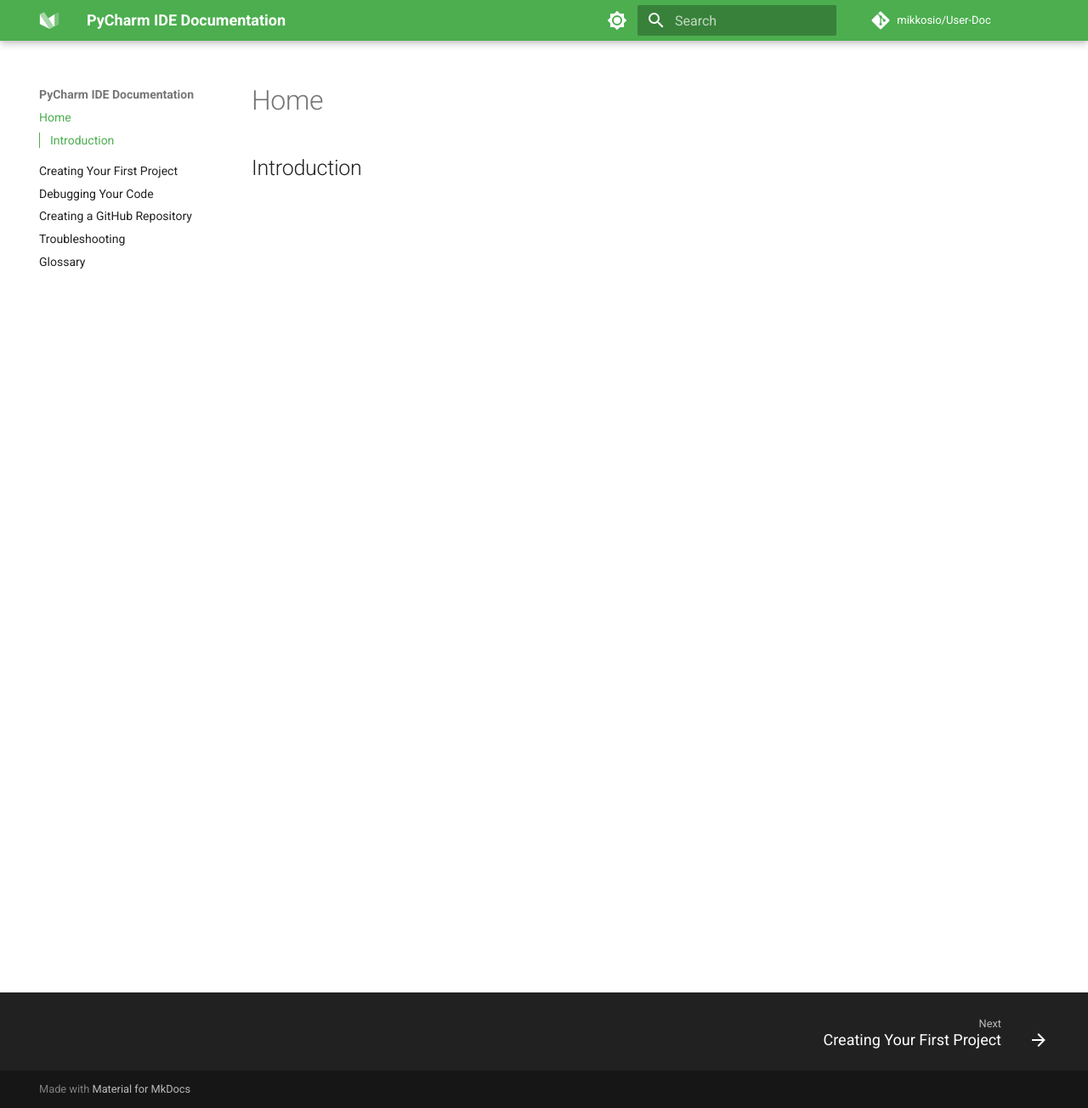
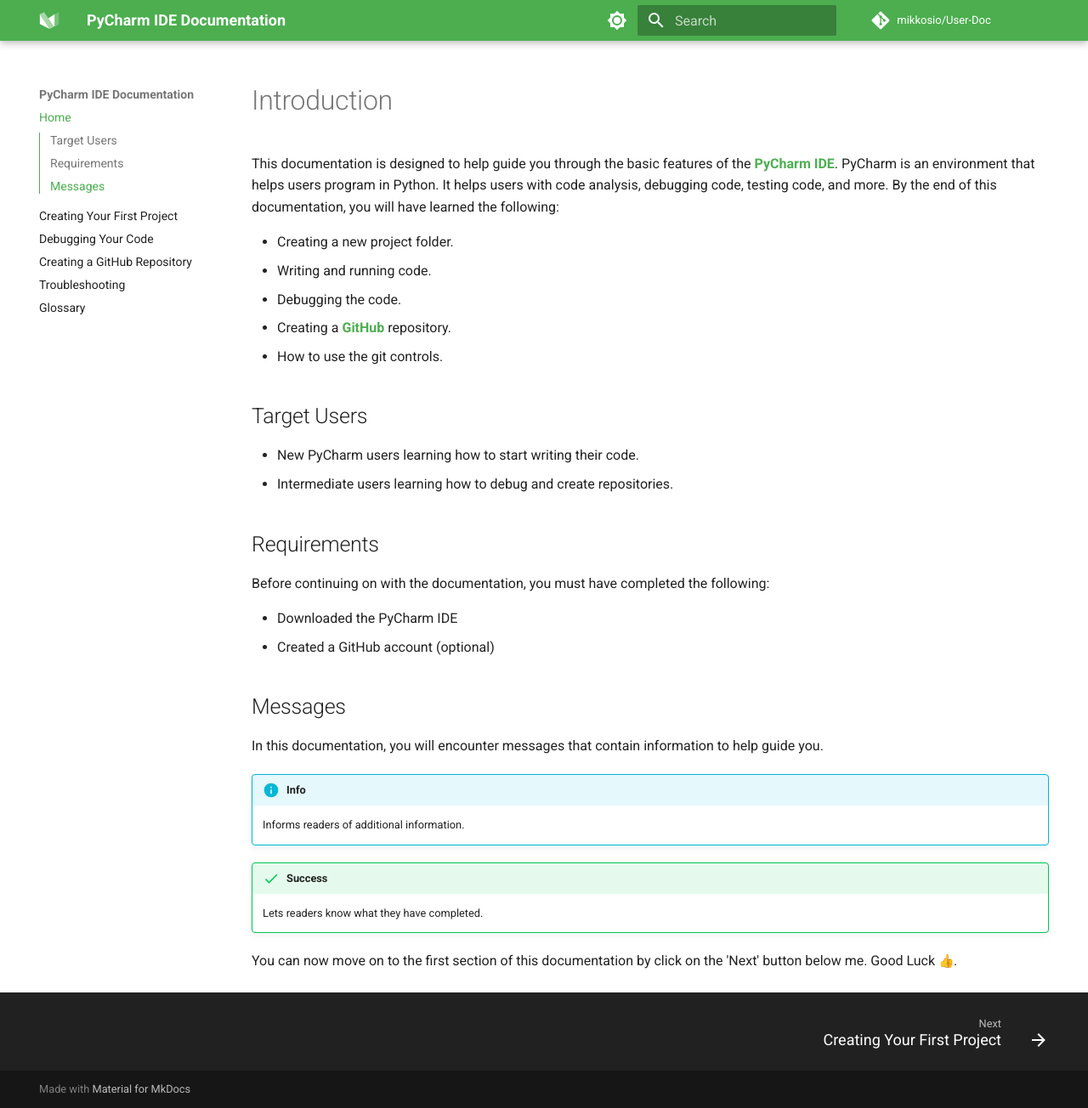
Before and after one commit to mikkosio/User-Doc, an MkDocs documentation site: the page built from docs/index.md, in a window 1280 px wide and 1304 px high. Shown: the whole window at 85% size. Built offline with MkDocs 1.6.1 and Material for MkDocs 9.7.7, drawn with Linux system fonts in a browser that asks for light colours; emoji names are drawn with the system emoji font; comment, search, counter and statistics services are not loaded.

Commit message:
Completed introduction page

```diff
--- a/docs/index.md
+++ b/docs/index.md
@@ -16,4 +16,36 @@
         index.md  # The documentation homepage.
         ...       # Other markdown pages, images and other files. -->
 
-## Introduction
+# Introduction
+
+This documentation is designed to help guide you through the basic features of the [**PyCharm IDE**](https://www.jetbrains.com/pycharm/). PyCharm is an environment that helps users program in Python. It helps users with code analysis, debugging code, testing code, and more. By the end of this documentation, you will have learned the following:
+
+- Creating a new project folder.
+- Writing and running code.
+- Debugging the code.
+- Creating a [**GitHub**](https://GitHub.com/) repository.
+- How to use the git controls.
+
+## Target Users
+
+- New PyCharm users learning how to start writing their code.
+- Intermediate users learning how to debug and create repositories.
+
+## Requirements
+
+Before continuing on with the documentation, you must have completed the following:
+
+- Downloaded the PyCharm IDE
+- Created a GitHub account (optional)
+
+## Messages
+
+In this documentation, you will encounter messages that contain information to help guide you.
+
+!!! info
+    Informs readers of additional information.
+
+!!! success
+    Lets readers know what they have completed.
+
+You can now move on to the first section of this documentation by click on the 'Next' button below me. Good Luck :thumbsup:.
```
